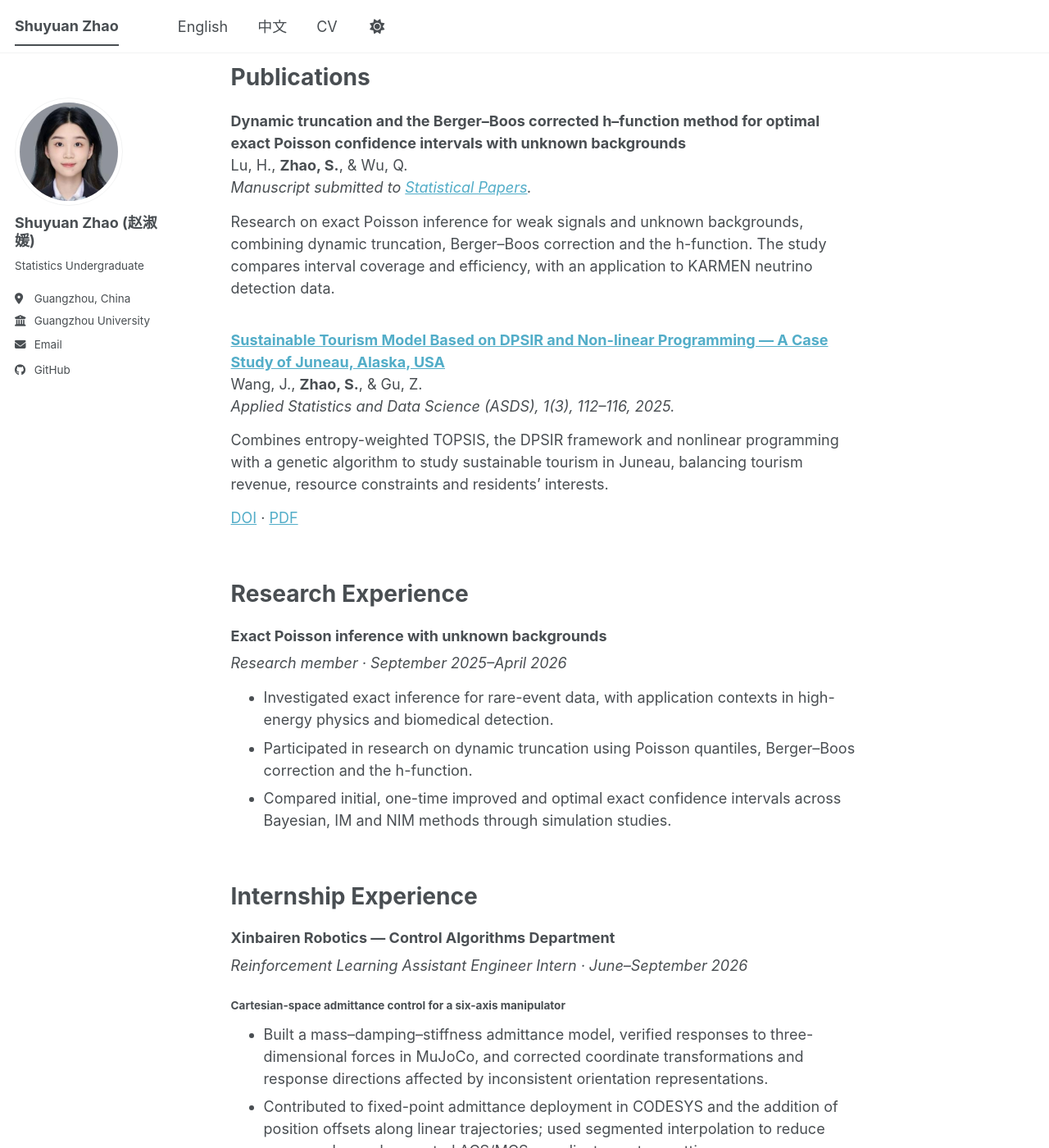
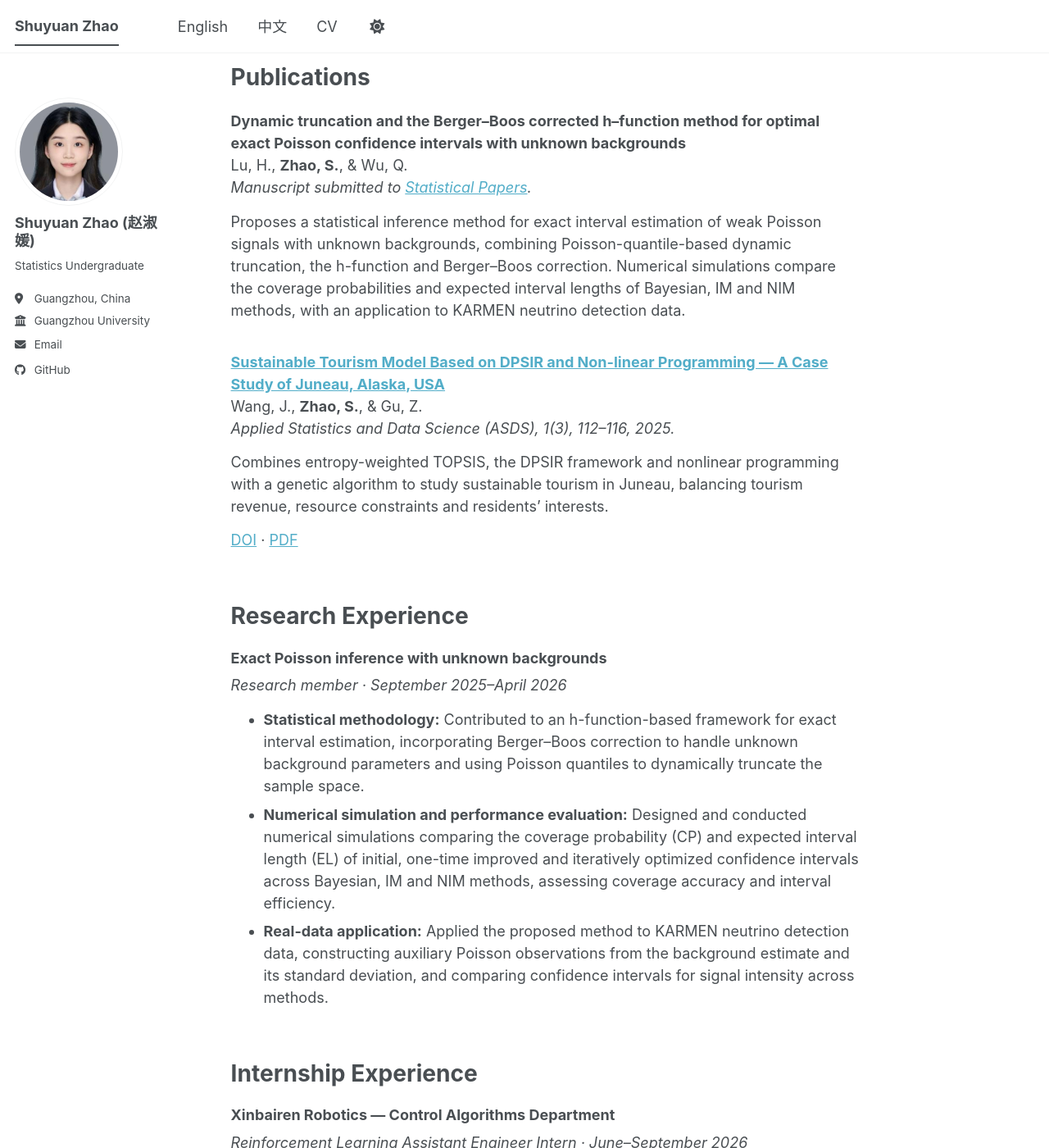
Before and after one commit to babyshark29666-droid/babyshark29666-droid.github.io, a Jekyll site: the page built from _pages/about.md, in a window 1280 px wide and 1400 px high, scrolled down 774 px. Shown: the whole window at 82% size. Built offline with Jekyll 4.4.1, drawn with Linux system fonts in a browser that asks for light colours; a script bundle is joined from its source files by our own code; a style sheet for code colours, icons or effects is not loaded.

Commit message:
Update bilingual Poisson research responsibilities and manuscript summary

```diff
--- a/_pages/about.md
+++ b/_pages/about.md
@@ -60,7 +60,7 @@ During my robotics internship, I worked on **admittance and impedance control**
 Lu, H., **Zhao, S.**, & Wu, Q.<br>
 *Manuscript submitted to [Statistical Papers](https://link.springer.com/journal/362).*
 
-Research on exact Poisson inference for weak signals and unknown backgrounds, combining dynamic truncation, Berger–Boos correction and the h-function. The study compares interval coverage and efficiency, with an application to KARMEN neutrino detection data.
+Proposes a statistical inference method for exact interval estimation of weak Poisson signals with unknown backgrounds, combining Poisson-quantile-based dynamic truncation, the h-function and Berger–Boos correction. Numerical simulations compare the coverage probabilities and expected interval lengths of Bayesian, IM and NIM methods, with an application to KARMEN neutrino detection data.
 
 </div>
 
@@ -87,9 +87,9 @@ Combines entropy-weighted TOPSIS, the DPSIR framework and nonlinear programming
 ### Exact Poisson inference with unknown backgrounds
 <p class="entry-meta"><em>Research member · September 2025–April 2026</em></p>
 
-- Investigated exact inference for rare-event data, with application contexts in high-energy physics and biomedical detection.
-- Participated in research on dynamic truncation using Poisson quantiles, Berger–Boos correction and the h-function.
-- Compared initial, one-time improved and optimal exact confidence intervals across Bayesian, IM and NIM methods through simulation studies.
+- **Statistical methodology:** Contributed to an h-function-based framework for exact interval estimation, incorporating Berger–Boos correction to handle unknown background parameters and using Poisson quantiles to dynamically truncate the sample space.
+- **Numerical simulation and performance evaluation:** Designed and conducted numerical simulations comparing the coverage probability (CP) and expected interval length (EL) of initial, one-time improved and iteratively optimized confidence intervals across Bayesian, IM and NIM methods, assessing coverage accuracy and interval efficiency.
+- **Real-data application:** Applied the proposed method to KARMEN neutrino detection data, constructing auxiliary Poisson observations from the background estimate and its standard deviation, and comparing confidence intervals for signal intensity across methods.
 
 </div>
 
```
Also changed, not shown: _pages/about-zh.md (+4 -4 lines).
